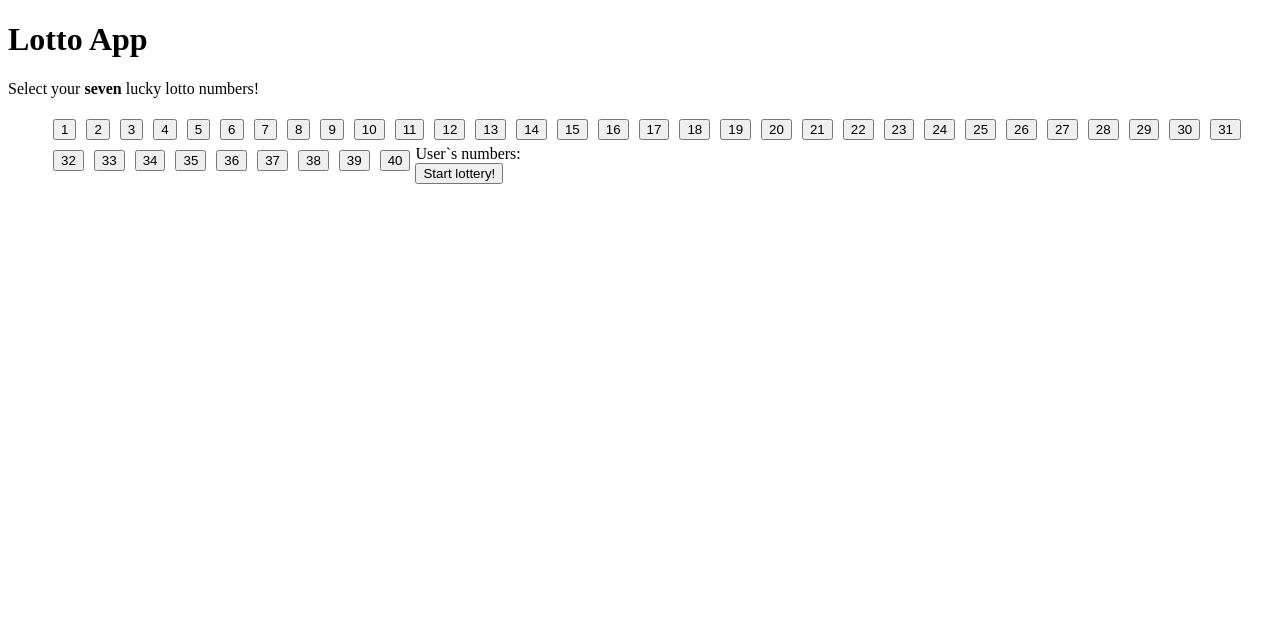
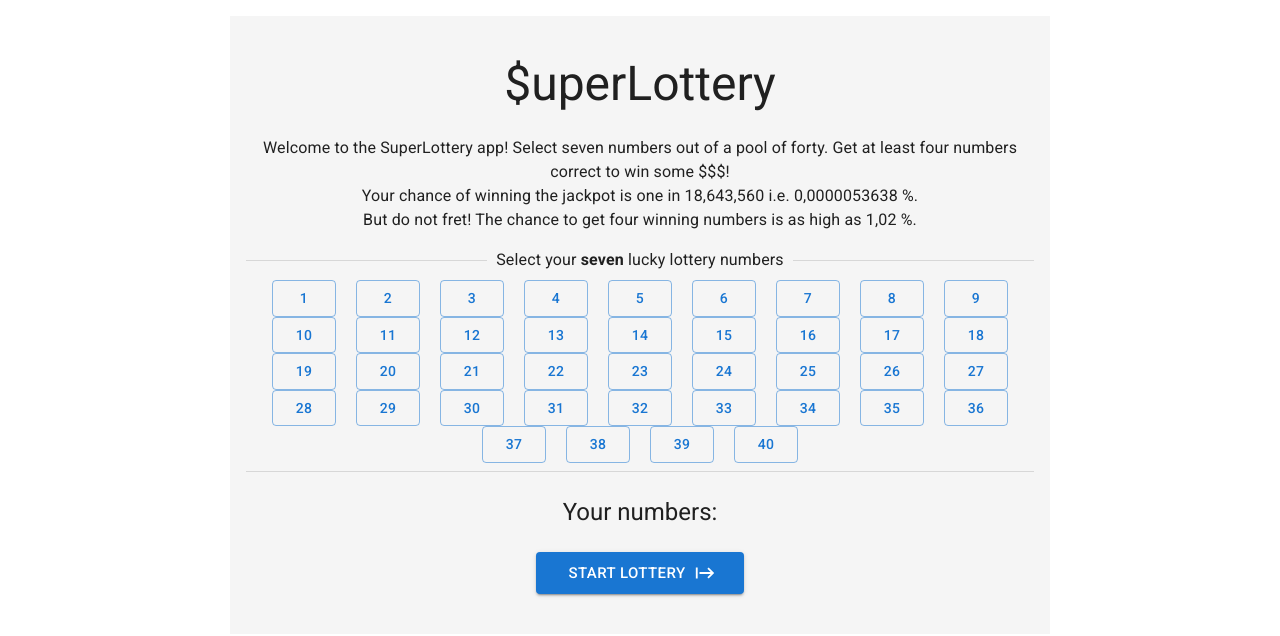
Before and after one commit to Helastinen/Lotto-react, a React (Create React App) app: page / in a window 1280 px wide. Shown: the top 636 px of the page. Built offline with nearby package versions, Linux system fonts and the light colour scheme.

Commit message:
add material UI, implement first version of UI

```diff
--- a/package.json
+++ b/package.json
@@ -1,13 +1,17 @@
 {
   "name": "lottokone-react",
   "jest": {
-    "collectCoverageFrom" : [
+    "collectCoverageFrom": [
       "src/**/*.{js,jsx}"
     ]
   },
   "version": "0.1.0",
   "private": true,
   "dependencies": {
+    "@emotion/react": "^11.9.3",
+    "@emotion/styled": "^11.9.3",
+    "@mui/icons-material": "^5.8.4",
+    "@mui/material": "^5.9.0",
     "@testing-library/user-event": "^13.5.0",
     "react": "^18.2.0",
     "react-dom": "^18.2.0",
--- a/public/index.html
+++ b/public/index.html
@@ -9,6 +9,7 @@
       name="description"
       content="Web site created using create-react-app"
     />
+    <link rel="stylesheet" href="https://fonts.googleapis.com/css?family=Roboto:300,400,500,700&display=swap" />
     <link rel="apple-touch-icon" href="%PUBLIC_URL%/logo192.png" />
     <!--
       manifest.json provides metadata used when your web app is installed on a
--- a/src/App.js
+++ b/src/App.js
@@ -1,5 +1,12 @@
 import{ useState } from  "react";
+import {
+	Box,	Button,	CssBaseline,
+	Container, Divider, Typography
+} from "@mui/material";
 
+import StartIcon from "@mui/icons-material/Start";
+
+import IntroText from "./components/IntroText";
 import NumberGrid from "./components/NumberGrid";
 import UsersNumbers from "./components/UsersNumbers";
 import WinningNumbers from "./components/WinningNumbers";
@@ -39,14 +46,42 @@ function App () {
 	};
 
 	return (
-		<div>
-			<h1>Lotto App</h1>
-      Select your <b>seven</b> lucky lotto numbers!
-			<NumberGrid handleSelectNumber={handleSelectNumber} />
-			<UsersNumbers usersNumbers={usersNumbers} />
-			<button onClick={handleStartLottery}>Start lottery!</button>
-			<WinningNumbers winningNumbers={winningNumbers} />
-		</div>
+		<>
+			<CssBaseline />
+
+			<Container maxWidth="md" align="center">
+				<Box sx={{ bgcolor: "#f5f5f5", m:2, p:2 }}>
+					<Typography variant="h3" m={3}>$uperLottery</Typography>
+					<IntroText />
+
+					<Divider>Select your <b>seven</b> lucky lottery numbers</Divider>
+					<Box component="block">
+						<NumberGrid handleSelectNumber={handleSelectNumber} />
+					</Box>
+					<Divider />
+
+					<Box sx={{ m: 3 }}>
+						<UsersNumbers usersNumbers={usersNumbers} />
+					</Box>
+
+					<Box sx={{ m: 3 }}>
+						<Button
+							variant="contained"
+							size="large"
+							sx={{ pl:4, pr:4 }}
+							endIcon={<StartIcon />}
+							onClick={handleStartLottery}
+						>
+						Start lottery
+						</Button>
+					</Box>
+
+					<Box sx={{ m: 3 }}>
+						<WinningNumbers winningNumbers={winningNumbers} />
+					</Box>
+				</Box>
+			</Container>
+		</>
 	);
 }
 
--- /dev/null
+++ b/src/components/IntroText.js
@@ -0,0 +1,13 @@
+import Typography from "@mui/material/Typography";
+
+const IntroText = () => {
+	return (
+		<Typography variant="body1" mb={2}>
+			Welcome to the SuperLottery app! Select seven numbers out of a pool of forty. Get at least four numbers correct to win some $$$! <br/>
+			Your chance of winning the jackpot is one in 18,643,560 i.e. 0,0000053638 %.<br/>
+			But do not fret! The chance to get four winning numbers is as high as 1,02 %.
+		</Typography>
+	);
+};
+
+export default IntroText;
--- a/src/components/NumberGrid.js
+++ b/src/components/NumberGrid.js
@@ -1,15 +1,24 @@
+import { Button, List, ListItem } from "@mui/material";
+
 import { numberPool } from "../utils";
 import configData from "../configData.json";
 
 const LottoNumber = ({ number, handleSelectNumber }) => {
 	return (
-		<li style={{
-			float: "left",
+		<ListItem style={{
+			display: "inline",
 			listStyleType: "none",
 			padding: 5,
+			margin: 5,
 		}}>
-			<button value={number} onClick={handleSelectNumber}>{number}</button>
-		</li>
+			<Button
+				variant="outlined"
+				value={number}
+				onClick={handleSelectNumber}
+			>
+				{number}
+			</Button>
+		</ListItem>
 	);
 };
 
@@ -19,7 +28,7 @@ const NumberGrid = ({ handleSelectNumber }) => {
 
 	return (
 		<div>
-			<ul>
+			<List>
 				{lottoNumbers.map(number =>
 					<LottoNumber
 						key={number}
@@ -27,7 +36,7 @@ const NumberGrid = ({ handleSelectNumber }) => {
 						handleSelectNumber={handleSelectNumber}
 					/>
 				)}
-			</ul>
+			</List>
 		</div>
 	);
 };
--- a/src/components/UsersNumbers.js
+++ b/src/components/UsersNumbers.js
@@ -1,11 +1,17 @@
+import { Button, Typography } from "@mui/material";
+
 const UserNumber = ({ number }) => {
-	return `${number}, `;
+	return (
+		<Button variant="contained" color="secondary">
+			{number}
+		</Button>
+	);
 };
 
 const UsersNumbers = ({ usersNumbers }) => {
 	return (
 		<div>
-      User`s numbers:{" "}
+			<Typography variant="h5" m={1}>Your numbers:{" "}</Typography>
 			{usersNumbers
 				.sort((a, b) => a - b)
 				.map(number =>
--- a/src/components/WinningNumbers.js
+++ b/src/components/WinningNumbers.js
@@ -1,13 +1,26 @@
+import { Button, Typography } from "@mui/material";
+
 const WinningNumbers = ({ winningNumbers }) => {
 	console.log("winningNumbers: ", winningNumbers);
 	if ( !winningNumbers || winningNumbers.length === 0 ) return null;
 
 	return (
 		<div>
-			Winning numbers:{" "}
+			<Typography variant="h5" m={1}>
+				Winning numbers:{" "}
+			</Typography>
 			{winningNumbers
 				.sort((a,b) => a - b )
-				.map(number => `${number}, `)
+				.map(number =>
+					<Button
+						key={number}
+						variant="contained"
+						color="info"
+						sx={{ m:1 }}
+					>
+						{number}
+					</Button>
+				)
 			}
 		</div>
 	);
```
Also changed, not shown: 2 other files (tests, documents, lock files or other folders).
